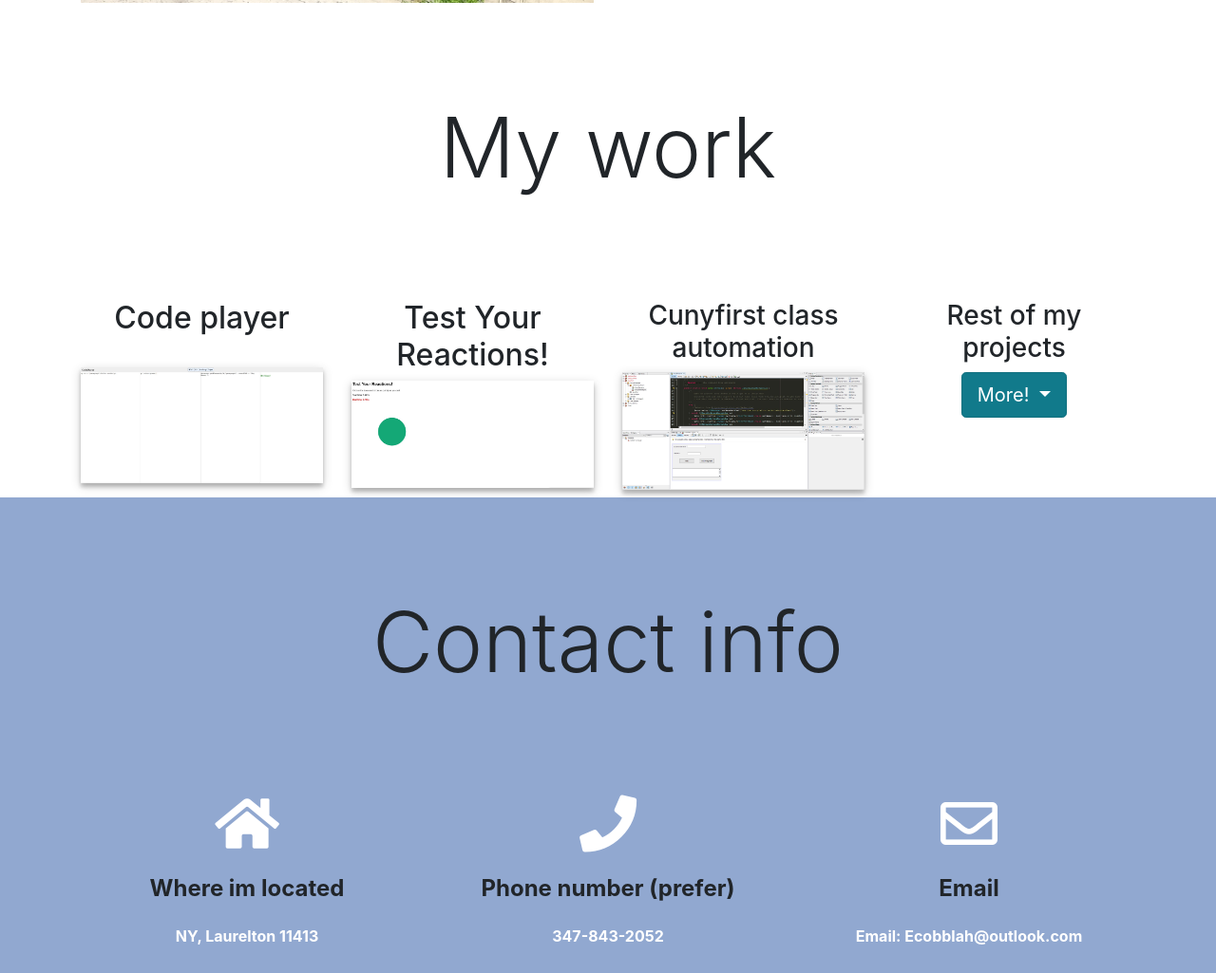
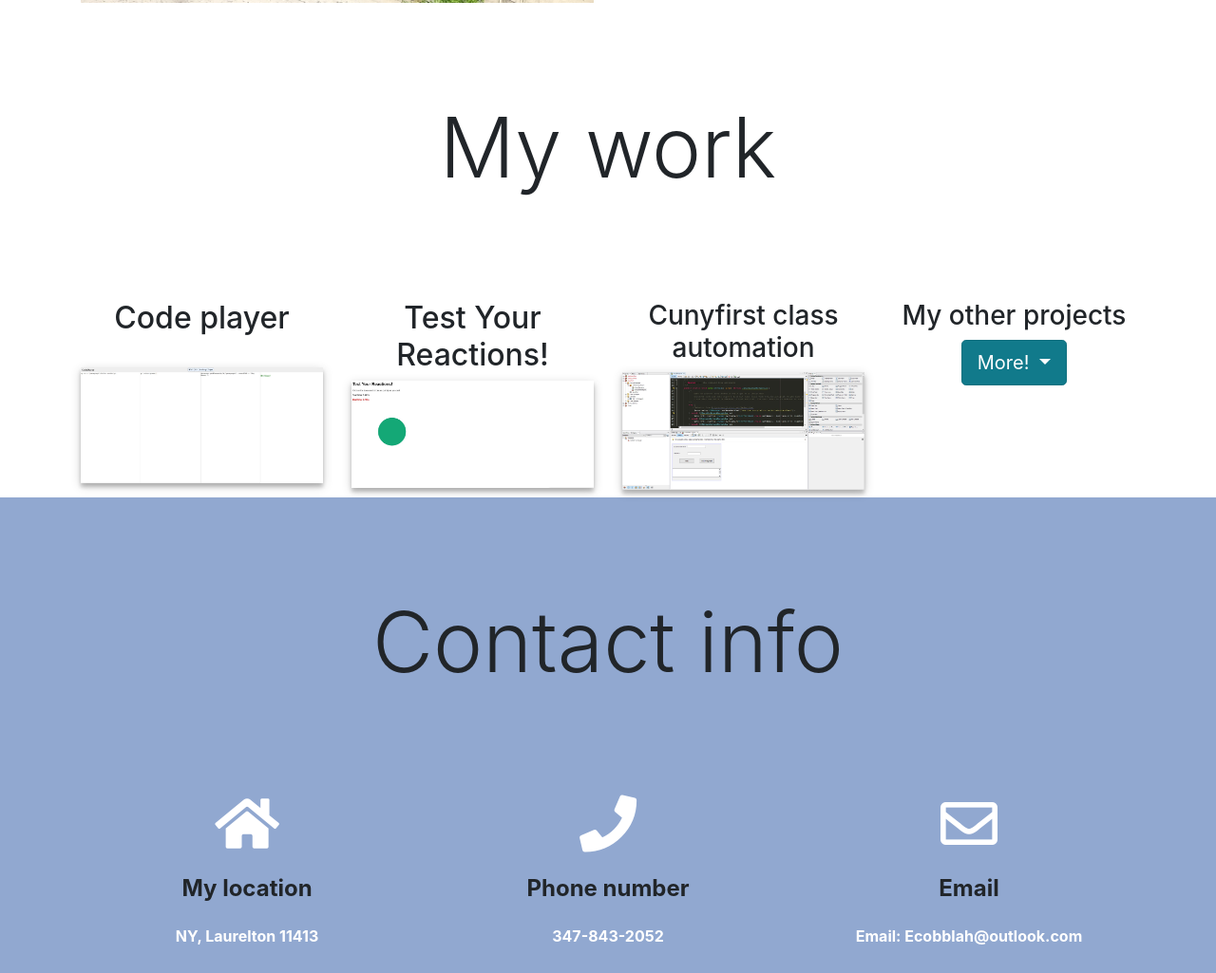
Before and after one commit to Ecobblah/Profile, a plain HTML site: page Profile website.html in a window 1280 px wide. Shown: the part 1027-2052 px from the top of the page at 95% size. Drawn offline with nearby package versions, Linux system fonts and the light colour scheme.

Commit message:
Update Profile website.html

```diff
--- a/Profile website.html
+++ b/Profile website.html
@@ -124,8 +124,8 @@
         </div>
         <div class="col-lg">
           <h3>Who Am I?</h3>
-          <p class="top-font text-justify">A Computer sceince student seeking internship part time or full time position in the Computer Science field</br>
-            I hold an Associates degree in Computer Engineering Technology. I am currently</br>
+          <p class="top-font text-justify">A Computer sceince student seeking internship, part time or full time position in the Computer Science field.
+            I hold an Associates degree in Computer Engineering Technology. I am currently
             pursuing a Bachelors degree in computer Science at Queens College and expect to graduate in 2018.</p>
           <h3>My skills?</h3>
           <p class="top-font">Java, C++, Python, HTML, CSS, JavaScript, bootstrap, selenium and more <a href="http://emmanuelcobbtesthostingpackage-com.stackstaging.com/Profile/resume.pdf" target="_blank">check resume</a>.</p>
@@ -175,7 +175,7 @@
         <div class="col-lg">
           <div class="thumbnail">
             <div class="caption">
-              <h3>Rest of my projects</h3>
+              <h3>My other projects</h3>
             </div>
             <div class="dropdown show">
               <a class="btn btn-secondary btn-lg btn-info dropdown-toggle" href="#" role="button" data-toggle="dropdown" aria-haspopup="true" aria-expanded="false">
@@ -205,12 +205,12 @@
         <div class="row">
           <div class="col-lg mb-4">
             <i class="fa fa-home mb-4" style="font-size:60px;color:white"></i>
-            <h4 class="mb-4">Where im located</h4>
+            <h4 class="mb-4">My location</h4>
             <p class="contactText mb-4">NY, Laurelton 11413</p>
           </div>
           <div class="col-lg  mb-4">
             <i class="fa fa-phone mb-4" style="font-size:60px;color:white"></i>
-            <h4 class="mb-4">Phone number (prefer)</h4>
+            <h4 class="mb-4">Phone number</h4>
             <p class="contactText mb-4">347-843-2052</p>
           </div>
           <div class="col-lg mb-4">
```
